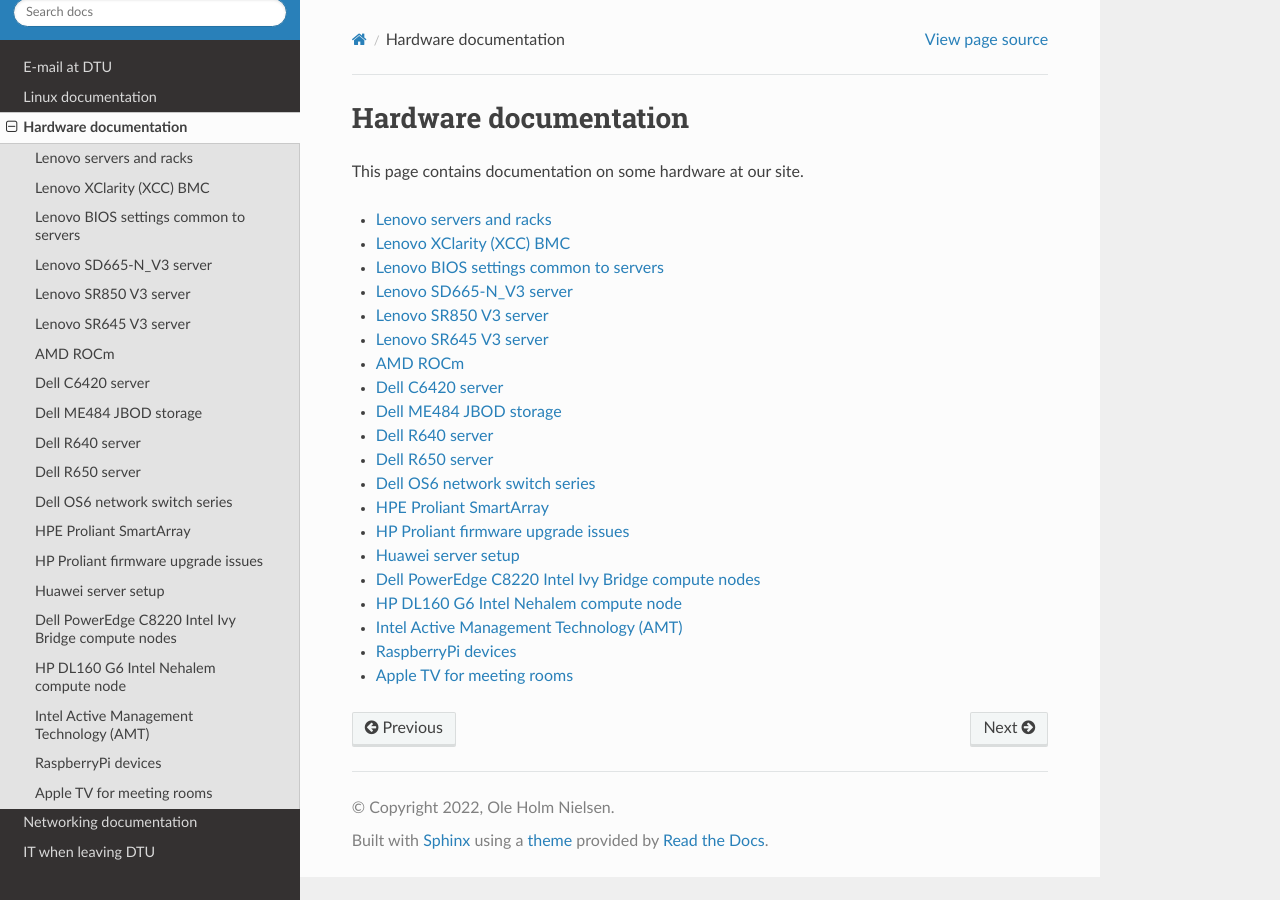
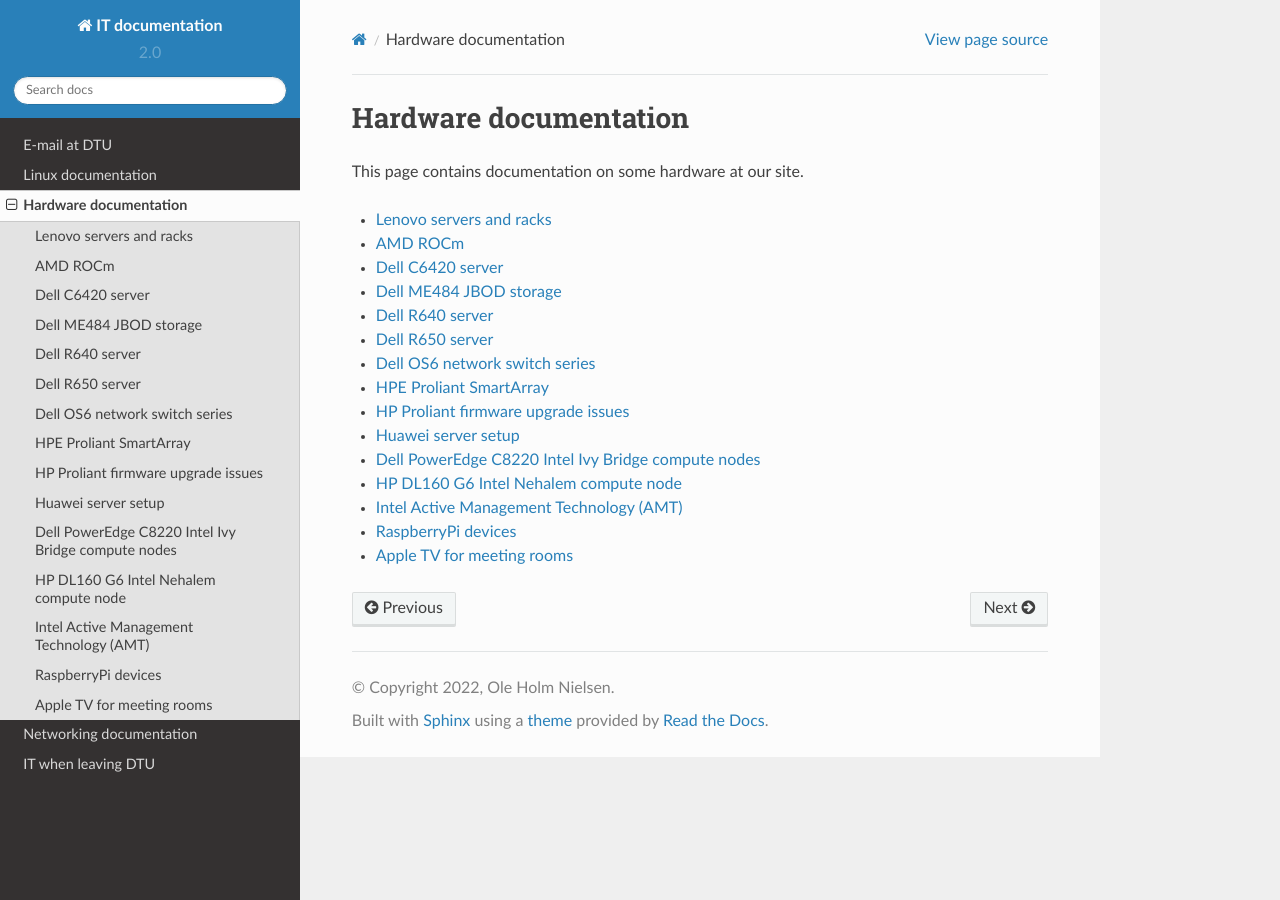
Before and after one commit to OleHolmNielsen/ITwiki, a Sphinx documentation site: the page built from docs/Hardware.rst, in a window 1280 px wide. Built offline with Sphinx 7.4.7 and the Read the Docs theme 2.0.0, drawn with Linux system fonts in a browser that asks for light colours.

Commit message:
Moved Lenovo pages to Lenovo_servers_and_racks.rst

```diff
--- a/docs/Hardware.rst
+++ b/docs/Hardware.rst
@@ -8,11 +8,6 @@
    :maxdepth: 1
 
    Lenovo_servers_and_racks
-   Lenovo_XClarity_BMC
-   Lenovo_BIOS_settings
-   Lenovo_SD665-N_V3
-   Lenovo_SR850_V3
-   Lenovo_SR645_V3
    AMD_ROCm
    Dell_C6420
    Dell_ME484
```
